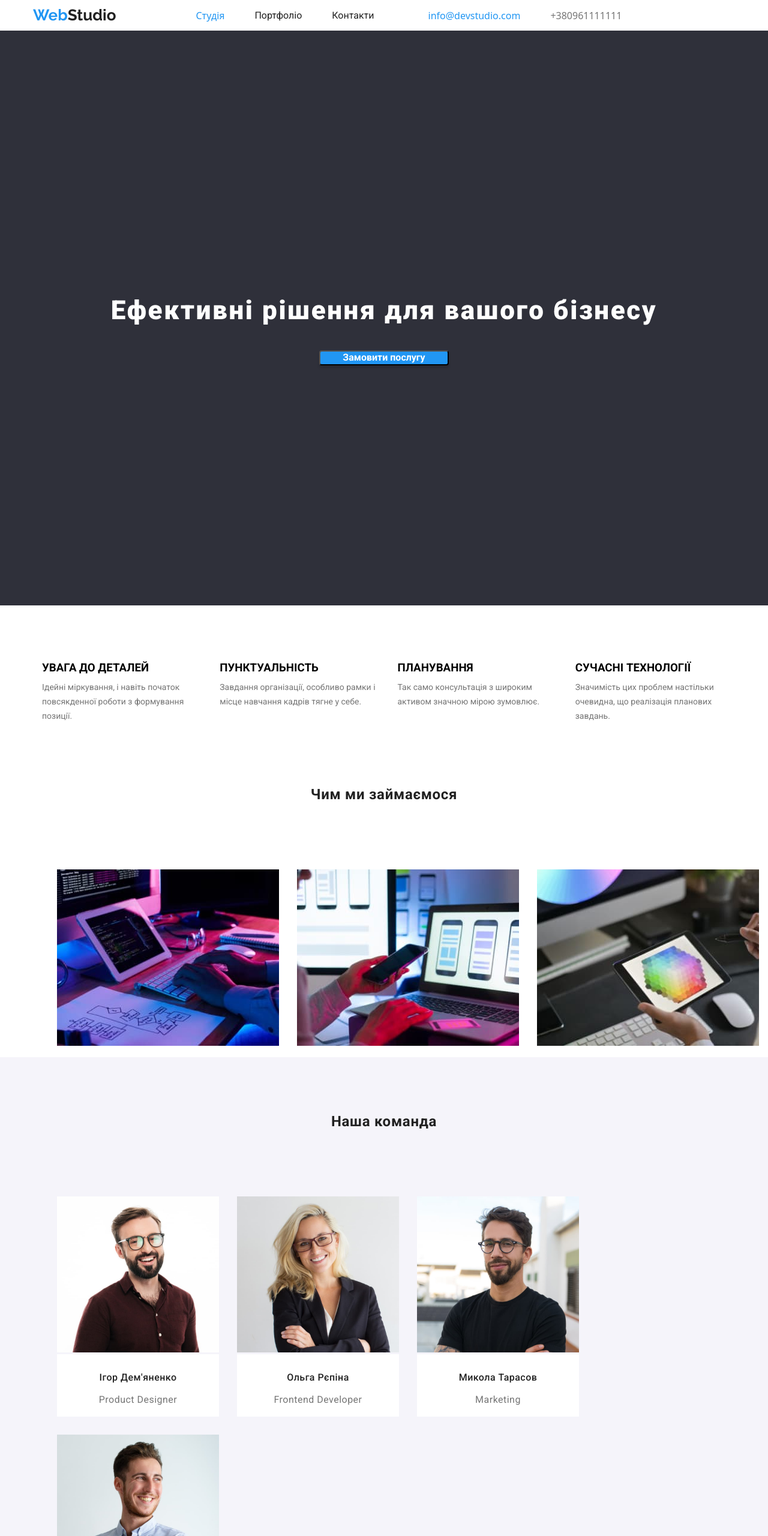
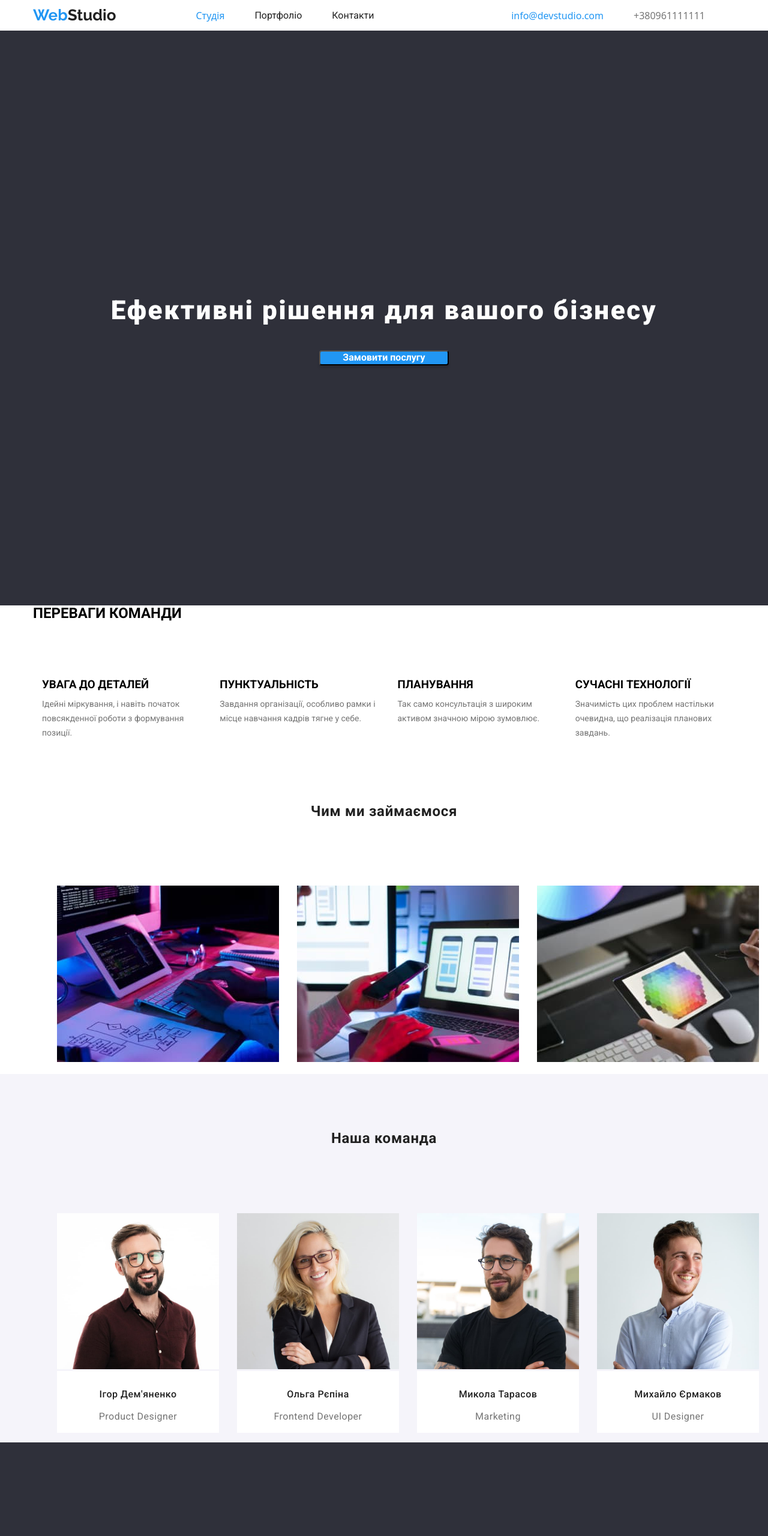
Before and after one commit to YuriyCher/goit-markup-hw-3, a plain HTML site: page index.html in a window 1280 px wide. Shown: the top 2560 px of the page at 60% size. Drawn offline with nearby package versions, Linux system fonts and the light colour scheme.

Commit message:
ровнял
ровнял хедер, команду

```diff
--- a/css/styles.css
+++ b/css/styles.css
@@ -124,12 +124,11 @@
 
     .solutions-page
  {
+  text-align: center;
    padding-top:  200px;
    padding-bottom:200px;
    background-color:  #2F303A;
-    text-align: center;
-
-  }
+   }
 
   .title-main
   {
@@ -180,12 +179,15 @@
 
     color: var(--accent-color)
     }
-    .filtr {display: flex;align-items: center;
-        }
+    .filtr
+    {
+      display: flex;
+      align-items: center;
+    }
 
  .modal-open
  {
-    font-family:Roboto, Raleway, sans-serif;
+font-family:Roboto, Raleway, sans-serif;
 font-weight: 500;
 font-size: 16px;
 line-height: 1.62;
@@ -234,24 +236,15 @@ margin-top:94px;
    color: #757575;
   margin-top:10px;
 }
-team {
-
-left: 0px;
-top: 1446px;
-}
 
 
-  .team.item-team:nth-child(4n){
-    margin-right: 0px;}
 
-   .team
-   {display: flex;
-    flex-wrap: wrap;
-   gap: 30px;
-   text-align:center;
-   padding-top:94px;
-    background: #F5F4FA;
-   }
+
+  .team {display: flex; text-align: center;
+  gap: 30px;padding-top: 94px;
+  background: #F5F4FA;}
+
+
 
 
     .team-name
@@ -335,6 +328,7 @@ color:var(--accent-color);
   }
    .page-fut
   {
+    padding-top: 94px;
     padding-bottom: 126px;
   background: #2F303A
   }
--- a/index.html
+++ b/index.html
@@ -21,9 +21,9 @@ href="https://cdn.jsdelivr.net/npm/modern-normalize@1.1.0/modern-normalize.min.c
   <body>
     <!--шапка сайта-->
   <header class="page-header">
+<nav class="page-nav">
+  <div class="container page-header-container">
 
-  <div class="container page-header-container">
-<nav class="page-nav">
 
 
 
@@ -49,11 +49,12 @@ href="https://cdn.jsdelivr.net/npm/modern-normalize@1.1.0/modern-normalize.min.c
   </div>
  </header>
 
-
  <main>
-
  <section  class="solutions-page list link-port">
   <div class="container solutions-page">
+
+
+
      <h1 class="title-main">Ефективні рішення для вашого бізнесу</h1>
 
      <button class="modal-open-btn" type="button">Замовити послугу</button>
@@ -61,7 +62,7 @@ href="https://cdn.jsdelivr.net/npm/modern-normalize@1.1.0/modern-normalize.min.c
 </section>
 <section class="benefits">
   <div class="container">
-     <!-- <h2>ПЕРЕВАГИ КОМАНДИ</h2> -->
+     <h2>ПЕРЕВАГИ КОМАНДИ</h2>
        <ul  class="list page-benefits">
 
         <li class="item-page-benefits"><h3>УВАГА ДО ДЕТАЛЕЙ</h3>
@@ -139,16 +140,15 @@ href="https://cdn.jsdelivr.net/npm/modern-normalize@1.1.0/modern-normalize.min.c
      </section>
 
     </main>
+   <footer>
  <section class="page-fut">
-
-   <footer>
-
       <div class="container page-fut">
 
       <a href="./index.html" class="link-port"><span class="logo-w"><span class="accent-logo">Web</span>Studio</span></a>
 
       <address>
         <ul class="fut-list list">
+
           <li><a>м.Київ, пр-т Лесі Українки, 26</a></li>
           <li><a  class="link-port tel-port" href="">info@devstudio.com</a></li>
           <li><a  class="link-port tel-port" href="">+380961111111</a></li>
@@ -156,11 +156,11 @@ href="https://cdn.jsdelivr.net/npm/modern-normalize@1.1.0/modern-normalize.min.c
 
         </ul>
       </address>
+
+
       </div>
-
+ </section>
     </footer>
-</section>
-
 
 </body>
 </html>
```
Lines whose indentation alone changed are shown as unchanged.
